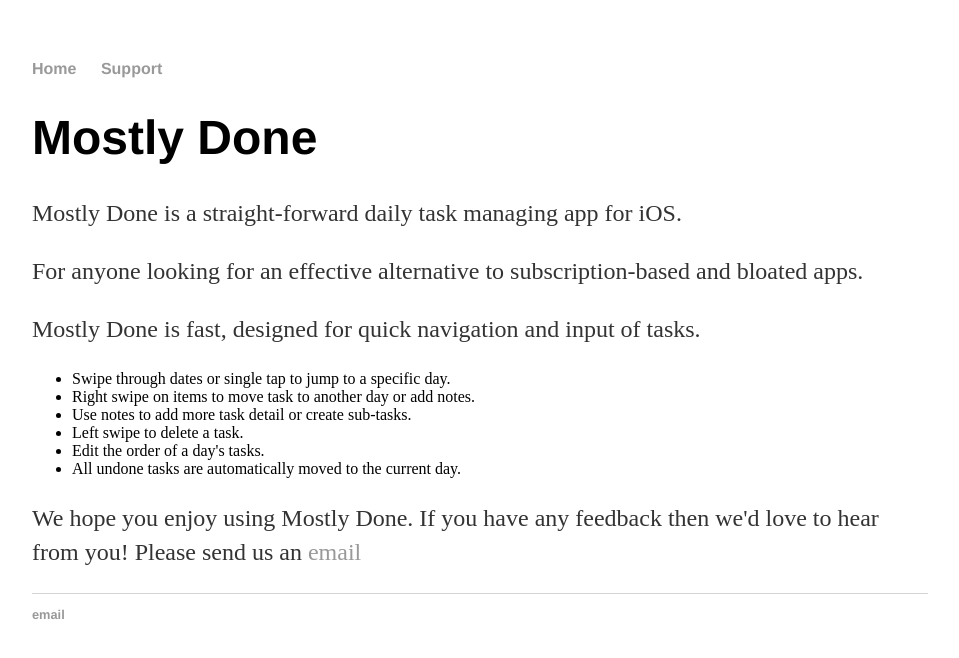
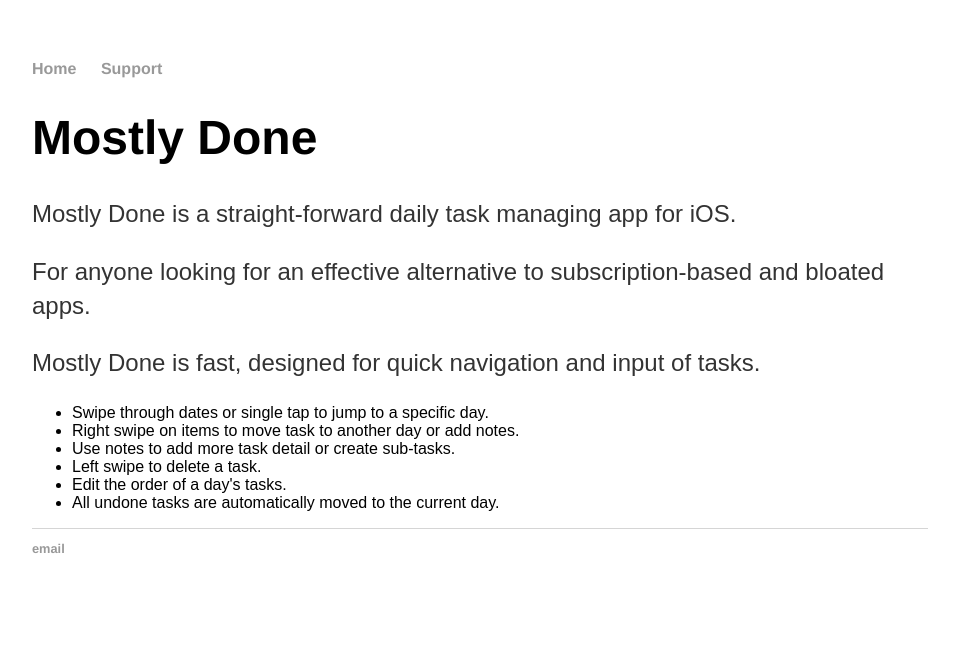
Before and after one commit to mostlydone/mostlydone.github.io, a Jekyll site: the page built from index.html, in a window 1280 px wide. Shown: the top 658 px of the page, without its empty margins (160-1119 px from the left). Built offline with Jekyll 4.4.1, drawn with Linux system fonts in a browser that asks for light colours.

Commit message:
Changed the body font.

```diff
--- a/css/main.css
+++ b/css/main.css
@@ -1,4 +1,5 @@
 body {
+    font-family:'Avenir', 'Arial', 'Sans-Serif';
     margin: 60px auto;
     width: 70%;
 }
--- a/index.html
+++ b/index.html
@@ -18,6 +18,4 @@
         <li>All undone tasks are automatically moved to the current day.</li>
     </ul>
 
-    <p>We hope you enjoy using Mostly Done. If you have any feedback then we'd love to hear from you! Please send us an <a href="mailto:support@mostlydoneapp.com">email</a></p>
-
 </div>
--- a/support/index.html
+++ b/support/index.html
@@ -5,6 +5,6 @@
 <div class="blurb">
     <h1>Mostly Done</h1>
 
-    <p>We hope you enjoy using Mostly Done. If you have any feedback then we'd love to hear from you! Please send us an <a href="mailto:support@mostlydoneapp.com">email</a></p>
+    <p>We hope you enjoy using Mostly Done. If you have any feedback then we'd love to hear from you! Please send us an <a href="mailto:support@mostlydoneapp.com">email</a>.</p>
 
 </div>
```
